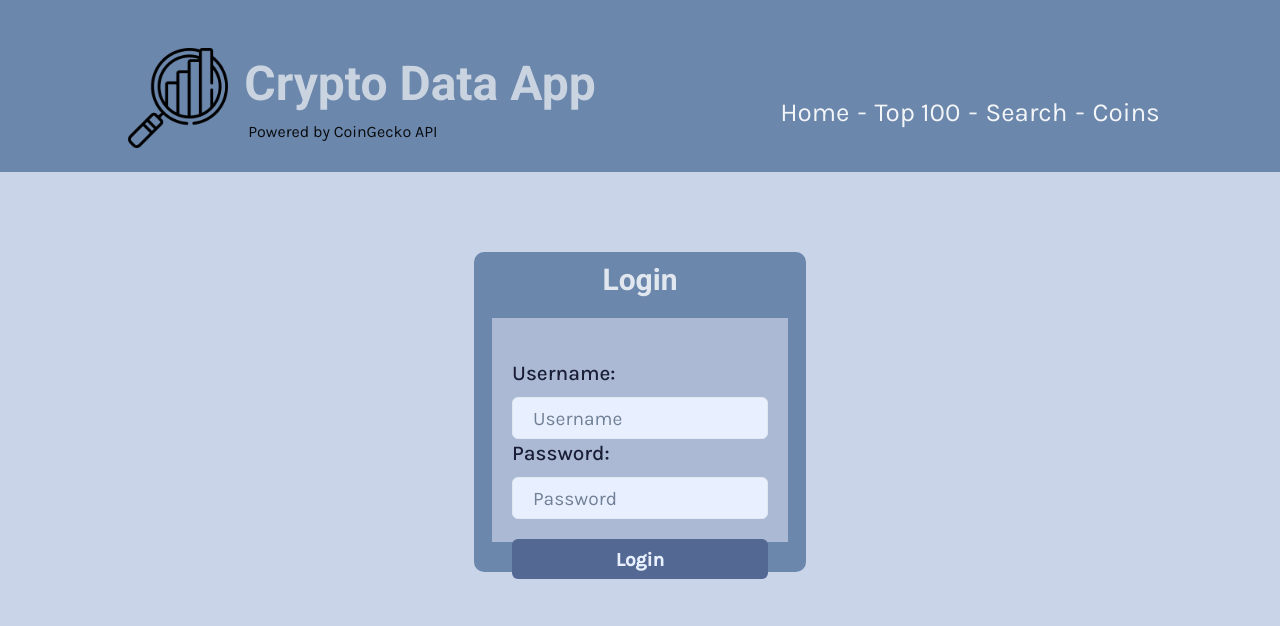
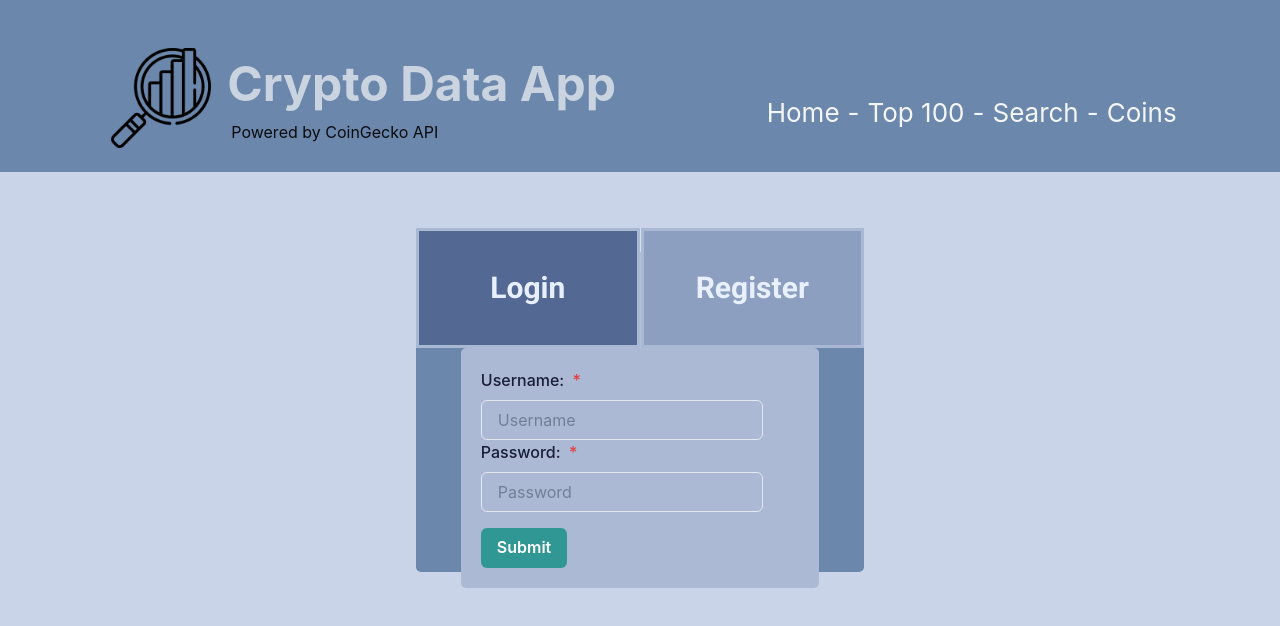
Before and after one commit to vivaldev/deploydable_crypto-data-app, a React (Vite) app: page / in a window 1280 px wide. Shown: the top 626 px of the page. Built offline with nearby package versions, Linux system fonts and the light colour scheme; no server answers.

Commit message:
some bugs and created log/reg -form further.

```diff
--- a/src/App.jsx
+++ b/src/App.jsx
@@ -11,6 +11,7 @@ import SearchResults from "./pages/SeacrhResults";
 
 import { BrowserRouter, Routes, Route } from "react-router-dom";
 import LandingPage from "./pages/LandingPage";
+import RegisterUser from "./features/RegisterUser";
 
 const App = () => {
   const [data, setData] = useState([]);
@@ -42,21 +43,16 @@ const App = () => {
     setIsRegistered(true);
   }
 
-  const UserContext = createContext();
-
   return (
     <div className="App">
       <BrowserRouter>
         <Header />
-        <UserContext.Provider value={isRegistered}>
+
         <Routes>
           {isRegistered ? (
             <Route path="/" element={<Home data={data} />} />
           ) : (
-              <Route
-                path="/"
-                element={<LoginUser toggleRegisterUser={toggleRegisterUser} />}
-              />
+            <Route path="/" element={<RegisterUser />} />
           )}
           <Route path="/landingpage" element={<LandingPage />} />
 
@@ -64,7 +60,6 @@ const App = () => {
           <Route path="/search" element={<SearchResults data={data} />} />
           <Route path="/coins" element={<Coins data={data} />} />
         </Routes>
-        </UserContext.Provider>
       </BrowserRouter>
     </div>
   );
--- a/src/features/RegisterUser.jsx
+++ b/src/features/RegisterUser.jsx
@@ -1,7 +1,150 @@
-import React from "react";
+import React, { useState } from "react";
+import { useForm } from "react-hook-form";
+
+import {
+  FormControl,
+  FormLabel,
+  FormErrorMessage,
+  FormHelperText,
+  Input,
+  Button,
+  Divider,
+  Center,
+} from "@chakra-ui/react";
+import { Flex, Box, Heading } from "@chakra-ui/react";
 
 function RegisterUser() {
-  return <div>RegisterUser</div>;
+  const [loginTabSelected, setLoginTabSelected] = useState(true);
+  const [registerTabSelected, setRegisterTabSelected] = useState(false);
+
+  const {
+    handleSubmit,
+    register,
+    formState: { errors, isSubmitting },
+  } = useForm();
+
+  const onSubmit = (values) => {
+    console.log(values);
+  };
+
+  function isSelectedHandler() {
+    setLoginTabSelected(!loginTabSelected);
+    setRegisterTabSelected(!registerTabSelected);
+  }
+
+  return (
+    <Box>
+      <Flex w="100%" h="100vh" justify="center" mt="10vh">
+        <Box bg="brand.400" w="35vw" h="40vh" borderRadius={5}>
+          <Flex
+            justify="center"
+            align="center"
+            w="256w"
+            h="40vh"
+            direction="column"
+          >
+            <Box w="100%">
+              <Flex justify="space-around">
+                <Box
+                  w="100%"
+                  as="button"
+                  id="login"
+                  onClick={isSelectedHandler}
+                  aria-selected="true"
+                  bg={loginTabSelected ? "brand.500" : "brand.300"}
+                  border="3px solid rgb(170, 185, 211) "
+                >
+                  <Heading
+                    p={2}
+                    fontFamily="Roboto"
+                    as="h3"
+                    size="lg"
+                    color="brand.50"
+                  >
+                    Login
+                  </Heading>
+                </Box>
+
+                <Center height="120px">
+                  <Divider orientation="vertical" />
+                </Center>
+
+                <Box
+                  w="100%"
+                  as="button"
+                  id="register"
+                  aria-selected="false"
+                  onClick={isSelectedHandler}
+                  bg={registerTabSelected ? "brand.500" : "brand.300"}
+                  border="3px solid rgb(170, 185, 211)"
+                >
+                  {" "}
+                  <Heading
+                    p={2}
+                    fontFamily="Roboto"
+                    as="h3"
+                    size="lg"
+                    color="brand.50"
+                  >
+                    Register
+                  </Heading>
+                </Box>
+              </Flex>
+            </Box>
+
+            <Box mb={2} bg="brand.200" w="80%" h="80%" borderRadius={5}>
+              <Flex>
+                <Box p={5}>
+                  <form onSubmit={handleSubmit(onSubmit)}>
+                    <FormControl id="username" isRequired>
+                      <FormLabel htmlFor="username">Username: </FormLabel>
+                      <Input
+                        type="text"
+                        id="username"
+                        placeholder="Username"
+                        {...register("username", {
+                          required: true,
+                          minLength: 4,
+                          pattern: /[A-Za-z0-9]{4}/,
+                        })}
+                      />
+                      <FormErrorMessage>
+                        {errors.username && "Username is required"}
+                      </FormErrorMessage>
+                    </FormControl>
+                    <FormControl id="password" isRequired>
+                      <FormLabel htmlFor="password">Password: </FormLabel>
+                      <Input
+                        type="password"
+                        id="password"
+                        placeholder="Password"
+                        {...register("password", {
+                          required: true,
+                          minLength: 8,
+                          maxLength: 20,
+                        })}
+                      />
+                      <FormErrorMessage>
+                        {errors.password && "Password is required"}
+                      </FormErrorMessage>
+                    </FormControl>
+                    <Button
+                      mt={4}
+                      colorScheme="teal"
+                      isLoading={isSubmitting}
+                      type="submit"
+                    >
+                      Submit
+                    </Button>
+                  </form>
+                </Box>
+              </Flex>
+            </Box>
+          </Flex>
+        </Box>
+      </Flex>
+    </Box>
+  );
 }
 
 export default RegisterUser;
--- a/src/main.jsx
+++ b/src/main.jsx
@@ -5,9 +5,18 @@ import { ChakraProvider, extendTheme, Box } from "@chakra-ui/react";
 import { BrowserRouter } from "react-router-dom";
 
 const theme = extendTheme({
-  fonts: {
-    heading: "Roboto",
-    body: "Karla",
+  styles: {
+    global: {
+      body: {
+        bg: "brand.100",
+        color: "brand.800",
+      },
+      components: {
+        formControl: {
+          colorScheme: "brand",
+        },
+      },
+    },
   },
   colors: {
     brand: {
```
Lines whose indentation alone changed are shown as unchanged.
